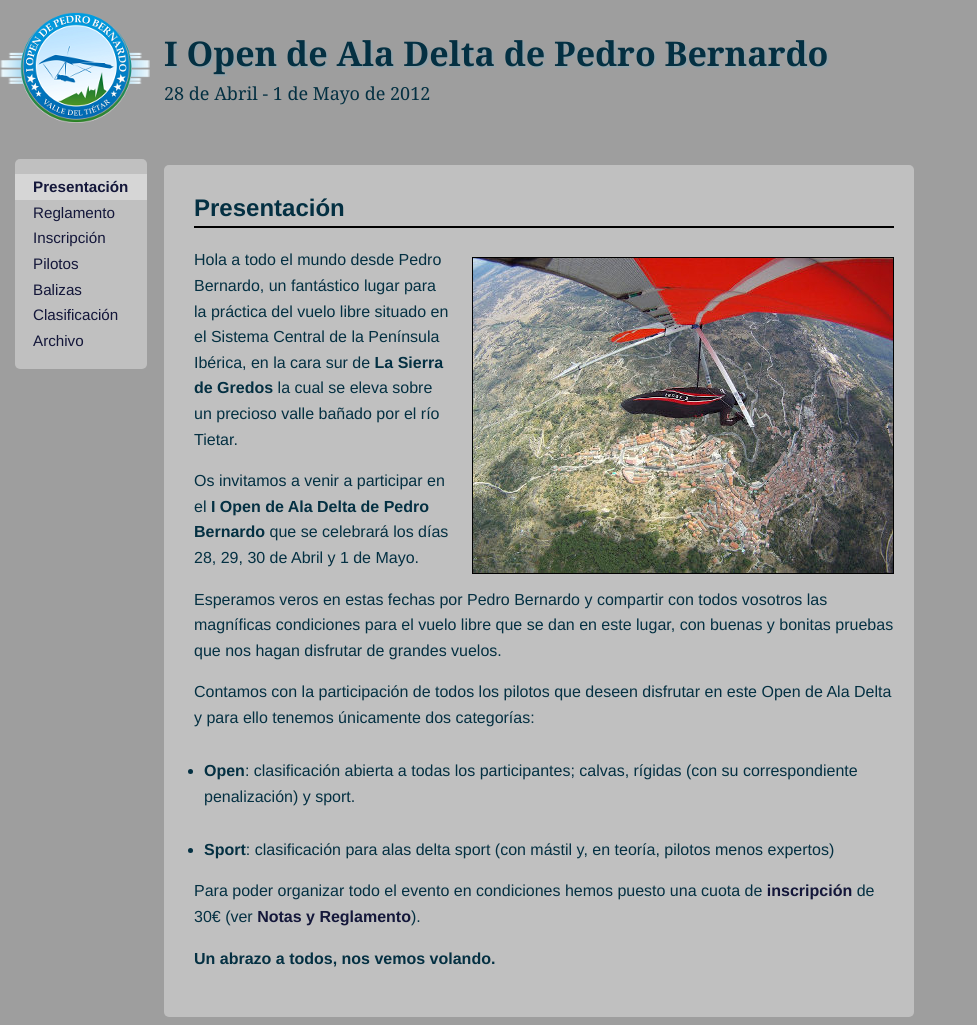
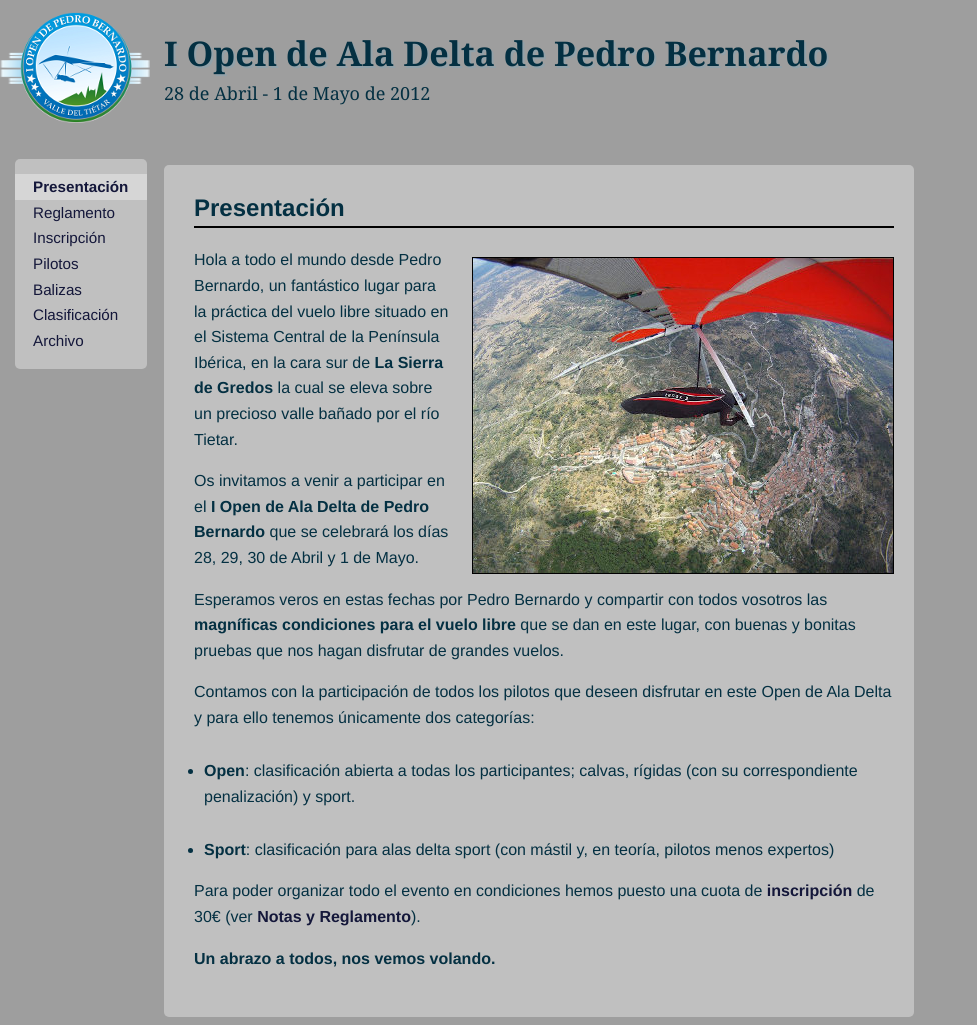
Before and after one commit to nando/openfly, a Jekyll site: the page built from index.md, in a window 1280 px wide. Shown: the whole page, without its empty margins (0-977 px from the left). Built offline with Jekyll 4.4.1, drawn with Linux system fonts in a browser that asks for light colours.

```diff
--- a/index.md
+++ b/index.md
@@ -11,7 +11,7 @@ Hola a todo el mundo desde Pedro Bernardo, un fantástico lugar para la práctic
 
 Os invitamos a venir a participar en el **I Open de Ala Delta de Pedro Bernardo** que se celebrará los días 28, 29, 30 de Abril y 1 de Mayo.
 
-Esperamos veros en estas fechas por Pedro Bernardo y compartir con todos vosotros las magníficas condiciones para el vuelo libre que se dan en este lugar, con buenas y bonitas pruebas que nos hagan disfrutar de grandes vuelos.
+Esperamos veros en estas fechas por Pedro Bernardo y compartir con todos vosotros las **magníficas condiciones para el vuelo libre** que se dan en este lugar, con buenas y bonitas pruebas que nos hagan disfrutar de grandes vuelos.
 
 Contamos con  la participación de todos los pilotos que deseen disfrutar en este Open de Ala Delta y para ello tenemos únicamente dos categorías:
 
```
